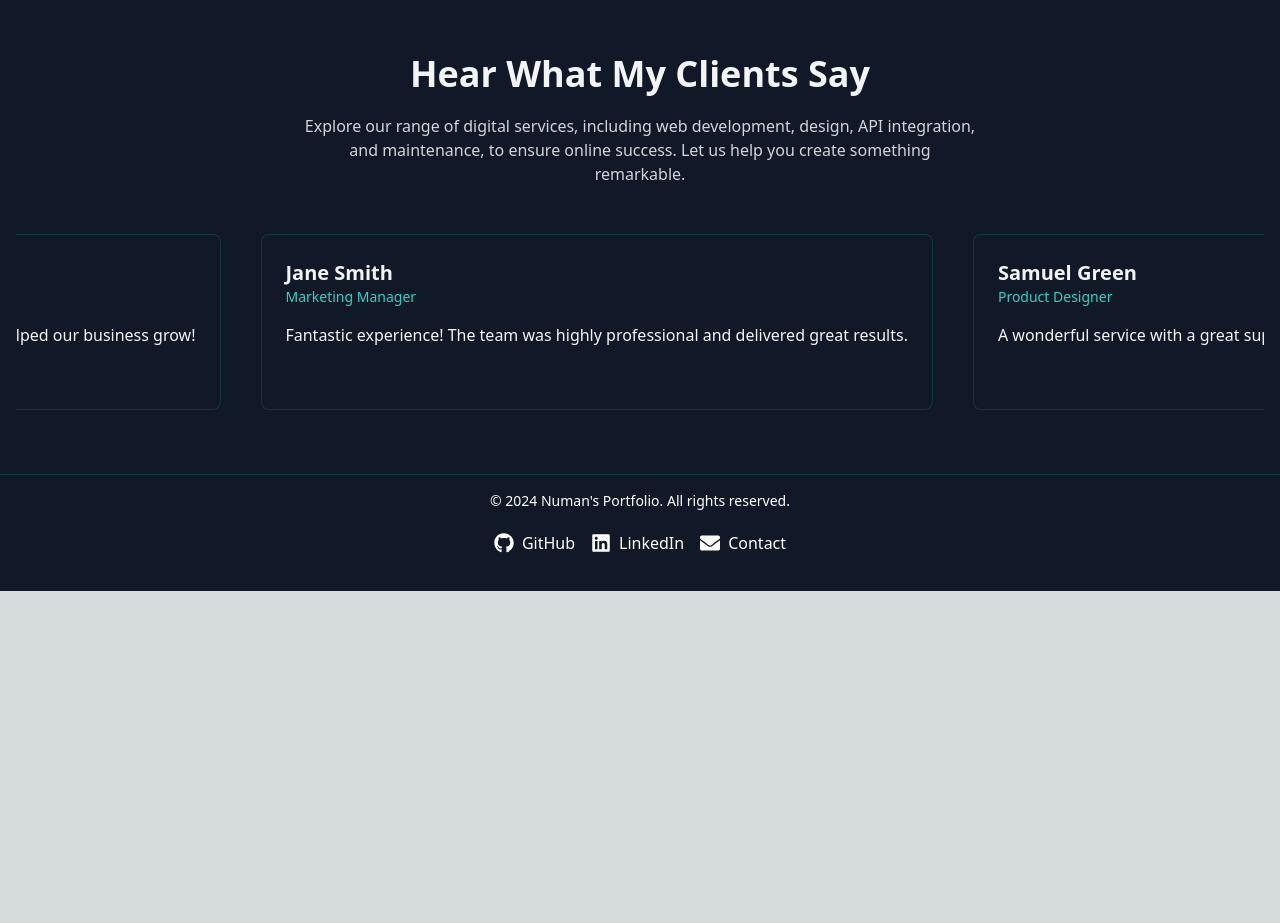
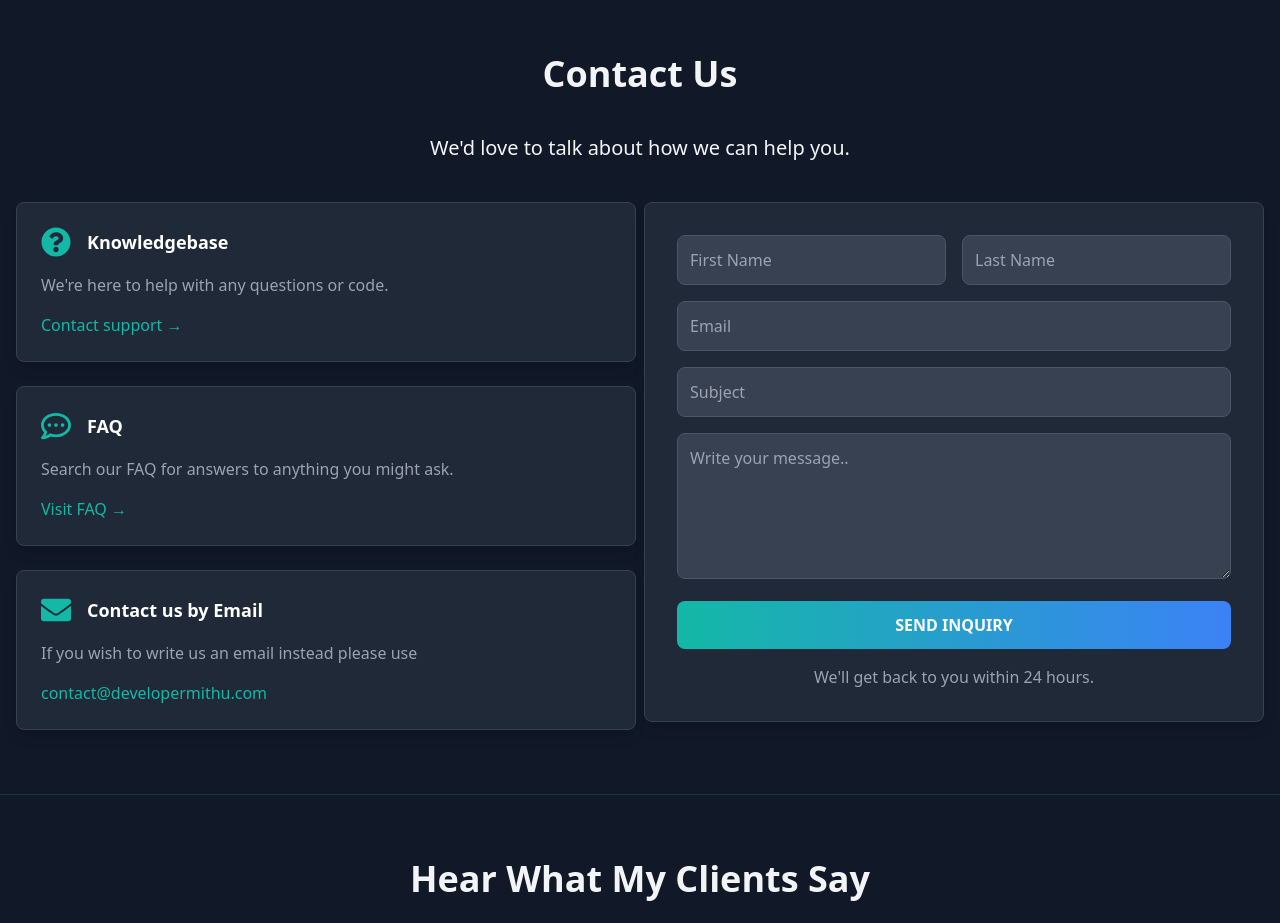
Before and after one commit to Numan-star/my-portfolio, a Next.js app: page / in a window 1280 px wide. Shown: the part 1860-2783 px from the top of the page. Before the commit the page ends 2451 px from the top, so only its background shows below. Built offline with nearby package versions, Linux system fonts and the light colour scheme.

Commit message:
add contact us section

```diff
--- /dev/null
+++ b/app/components/ContactForm.js
@@ -0,0 +1,23 @@
+export default function ContactForm() {
+    return (
+      <form className="bg-gray-800 p-8 rounded-lg shadow-lg border border-gray-700">
+        <div className="grid grid-cols-1 md:grid-cols-2 gap-4 mb-4">
+          <input type="text" placeholder="First Name" className="p-3 rounded-lg bg-gray-700 border border-gray-600 text-white" />
+          <input type="text" placeholder="Last Name" className="p-3 rounded-lg bg-gray-700 border border-gray-600 text-white" />
+        </div>
+        <div className="mb-4">
+          <input type="email" placeholder="Email" className="w-full p-3 rounded-lg bg-gray-700 border border-gray-600 text-white" />
+        </div>
+        <div className="mb-4">
+          <input type="text" placeholder="Subject" className="w-full p-3 rounded-lg bg-gray-700 border border-gray-600 text-white" />
+        </div>
+        <div className="mb-4">
+          <textarea rows="5" placeholder="Write your message.." className="w-full p-3 rounded-lg bg-gray-700 border border-gray-600 text-white"></textarea>
+        </div>
+        <button type="submit" className="w-full bg-gradient-to-r from-teal-500 to-blue-500 hover:from-teal-400 hover:to-blue-400 text-white font-bold py-3 rounded-lg transition-colors">
+          SEND INQUIRY
+        </button>
+        <p className="text-gray-400 text-center mt-4">We'll get back to you within 24 hours.</p>
+      </form>
+    );
+  }
--- /dev/null
+++ b/app/components/ContactSection.js
@@ -0,0 +1,53 @@
+import ContactForm from './ContactForm';
+import { FaQuestionCircle, FaRegCommentDots, FaEnvelope } from 'react-icons/fa';
+
+export default function ContactSection() {
+    return (
+        <section className="bg-gray-900 py-16 border-t border-t-teal-500/20">
+            <div className="container mx-auto px-4 text-center">
+            <h2 className="text-4xl font-bold text-center mb-10 text-gray-100">Contact Us</h2>
+            <p className='text-gray-100 text-xl max-w-xl mx-auto mb-10'>We'd love to talk about how we can help you.</p>
+            </div>
+
+            <div className="container mx-auto px-4 flex flex-col lg:flex-row justify-between gap-2 py-0">
+                {/* Left Side: Info Cards */}
+                <div className="w-full lg:w-1/2 flex flex-col space-y-6 mb-8 lg:mb-0">
+                    {/* Info Card 1 */}
+                    <div className="bg-gray-800 p-6 rounded-lg shadow-lg border border-gray-700">
+                        <div className="flex items-center mb-4">
+                            <FaQuestionCircle className="text-teal-500 text-3xl mr-4" />
+                            <h3 className="text-white font-bold text-lg">Knowledgebase</h3>
+                        </div>
+                        <p className="text-gray-400">We're here to help with any questions or code.</p>
+                        <a href="#" className="text-teal-500 mt-4 inline-block">Contact support →</a>
+                    </div>
+
+                    {/* Info Card 2 */}
+                    <div className="bg-gray-800 p-6 rounded-lg shadow-lg border border-gray-700">
+                        <div className="flex items-center mb-4">
+                            <FaRegCommentDots className="text-teal-500 text-3xl mr-4" />
+                            <h3 className="text-white font-bold text-lg">FAQ</h3>
+                        </div>
+                        <p className="text-gray-400">Search our FAQ for answers to anything you might ask.</p>
+                        <a href="#" className="text-teal-500 mt-4 inline-block">Visit FAQ →</a>
+                    </div>
+
+                    {/* Info Card 3 */}
+                    <div className="bg-gray-800 p-6 rounded-lg shadow-lg border border-gray-700">
+                        <div className="flex items-center mb-4">
+                            <FaEnvelope className="text-teal-500 text-3xl mr-4" />
+                            <h3 className="text-white font-bold text-lg">Contact us by Email</h3>
+                        </div>
+                        <p className="text-gray-400">If you wish to write us an email instead please use</p>
+                        <a href="mailto:contact@developermithu.com" className="text-teal-500 mt-4 inline-block">contact@developermithu.com</a>
+                    </div>
+                </div>
+
+                {/* Right Side: Contact Form */}
+                <div className="w-full lg:w-1/2 mt-0">
+                    <ContactForm />
+                </div>
+            </div>
+        </section>
+    );
+}
--- a/app/components/ProfileCard.js
+++ b/app/components/ProfileCard.js
@@ -12,7 +12,7 @@ export default function ProfileCard() {
     const texts = [
         'Software Engineer',
         'Laravel Developer',
-        'Full Stack Web Developer',
+        'Full Stack Developer',
     ];
 
     useEffect(() => {
--- a/app/page.js
+++ b/app/page.js
@@ -2,6 +2,8 @@
 import Services from './components/Services';
 import ProfileCard from './components/ProfileCard';
 import Testimonials from './components/Testimonials';
+import ContactSection from './components/ContactSection';
+
 
 
 export default function Home() {
@@ -10,6 +12,7 @@ export default function Home() {
       <main className="">
         <ProfileCard />
         <Services />
+        <ContactSection/>
         <Testimonials/>
       </main>
     </div>
```
